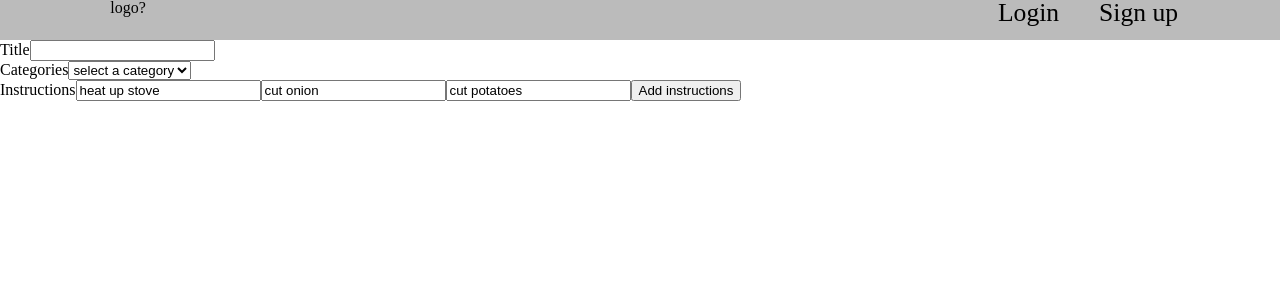
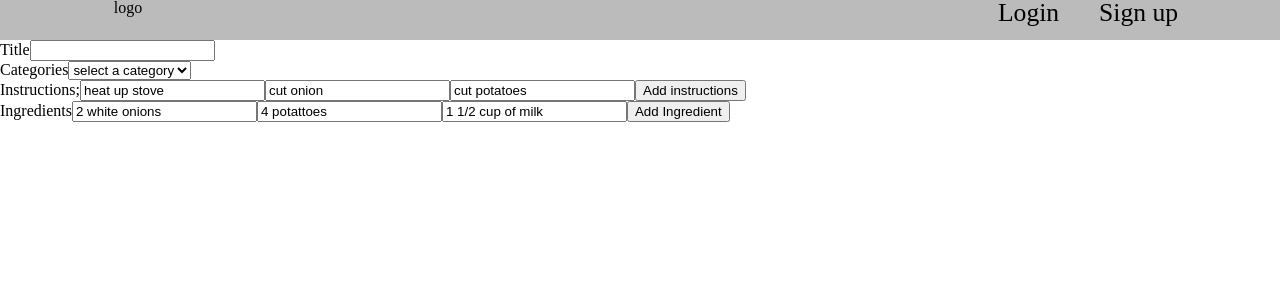
Before and after one commit to Secret-Recipes-Build-Week/frontend, a React (Create React App) app: page /edit in a window 1280 px wide. Shown: the top 300 px of the page. Built offline with nearby package versions, Linux system fonts and the light colour scheme.

Commit message:
setting up the form for editing

```diff
--- a/src/components/Dashboard.js
+++ b/src/components/Dashboard.js
@@ -7,6 +7,7 @@ export default function Dashboard() {
   const { push } = useHistory();
   const [recipe, setRecipe] = useState(initialValue);
   console.log(recipe);
+
   const handleEdit = () => {
     setRecipe();
     push("/edit");
--- a/src/components/EditRecipe.js
+++ b/src/components/EditRecipe.js
@@ -5,25 +5,40 @@ const instuctionsLength = initialValue.instructions.length;
 console.log(instuctionsLength);
 export default function EditRecipe() {
   // edit page will need access to the state for recipe to fill in the form
-  const [number, setNumber] = useState(0);
-  let inputs = [];
+  const [instructionsNumber, setInstructionsNumber] = useState(0);
+  const [ingredientNumber, setIngredientNumber] = useState(0);
+  let instuctionsInputs = [];
+  let ingredientsInputs = [];
 
-  //function addInput(num) {
-  for (let i = 0; i < number; i++) {
+  // instructions
+  for (let i = 0; i < instructionsNumber; i++) {
     const instuctionsInput = (
-      <input id="instructions" type="text" name="text" />
+      <input
+        id="instructions"
+        type="text"
+        name="text"
+        value={initialValue.ingredients.ingredient}
+      />
     );
-    inputs.push(instuctionsInput);
+    instuctionsInputs.push(instuctionsInput);
   }
-  // return inputs;
-  //}
-  //addInput(number);
-
-  const instructionsLabel = <label htmlFor="instructions">Instructions</label>;
-
   const handleAddInstuctions = (e) => {
     e.preventDefault();
-    setNumber(number + 1);
+
+    setInstructionsNumber(instructionsNumber + 1);
+  };
+
+  // ingredients
+  for (let i = 0; i < ingredientNumber; i++) {
+    const ingredientsInput = (
+      <input id="ingredient" type="text" name="ingredient" />
+    );
+    ingredientsInputs.push(ingredientsInput);
+  }
+  const handleAddIngredient = (e) => {
+    e.preventDefault();
+
+    setIngredientNumber(ingredientNumber + 1);
   };
 
   return (
@@ -31,25 +46,44 @@ export default function EditRecipe() {
       <form>
         <label htmlFor="title">Title</label>
         <input id="title" type="text" />
-
         <br />
-
         <label htmlFor="categories">Categories</label>
         <select name="categories" id="categories">
           <option value="">select a category</option>
           <option value="">dinner</option>
         </select>
-
         <br />
-        {instructionsLabel}
+        <label htmlFor="instructions">Instructions</label>;
         {initialValue.instructions.map((instruct) => {
-          return <input type="text" value={instruct.text} />;
+          return (
+            <input
+              id="instructions"
+              type="text"
+              value={instruct.text}
+              name="text"
+            />
+          );
         })}
-
-        {inputs.map((inp) => {
+        {instuctionsInputs.map((inp) => {
           return inp;
         })}
         <button onClick={handleAddInstuctions}>Add instructions</button>
+        <br />
+        <label htmlFor="ingredient">Ingredients</label>
+        {initialValue.ingredients.map((ingre) => {
+          return (
+            <input
+              id="ingredient"
+              type="text"
+              value={ingre.ingredient}
+              name="ingredient"
+            />
+          );
+        })}
+        {ingredientsInputs.map((inp) => {
+          return inp;
+        })}
+        <button onClick={handleAddIngredient}>Add Ingredient</button>
       </form>
     </React.Fragment>
   );
--- a/src/components/Nav/Nav.js
+++ b/src/components/Nav/Nav.js
@@ -1,7 +1,6 @@
 import React, { useState, useEffect } from "react";
 import StyledNav from "./StyledNav";
 import { NavLink } from "react-router-dom";
-
 const Nav = (props) => {
   const [isLoggedIn, setIsLoggedIn] = useState(false);
 
@@ -43,7 +42,7 @@ const Nav = (props) => {
 
   return (
     <StyledNav>
-      <div className="logo">logo?</div>
+      <div className="logo">logo</div>
       <div className="navItems">{navItems}</div>
     </StyledNav>
   );
--- a/src/components/initialValue.js
+++ b/src/components/initialValue.js
@@ -1,6 +1,10 @@
 export const initialValue = {
   title: "",
   categories: [],
+  keywords: "",
+  private: false,
+  createdBy: "",
+  source: "",
   instructions: [
     {
       step: 1,
@@ -17,7 +21,13 @@ export const initialValue = {
   ], //array of objects of steps?
   ingredients: [
     {
-      ingredient1: "",
+      ingredient: "2 white onions",
+    },
+    {
+      ingredient: "4 potattoes",
+    },
+    {
+      ingredient: "1 1/2 cup of milk",
     },
   ], //array of objects of ingredients?
 };
```
Also changed, not shown: 1 other file (tests, documents, lock files or other folders).
